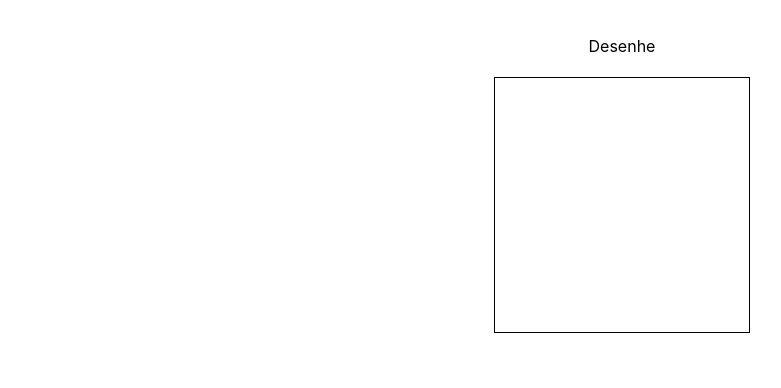
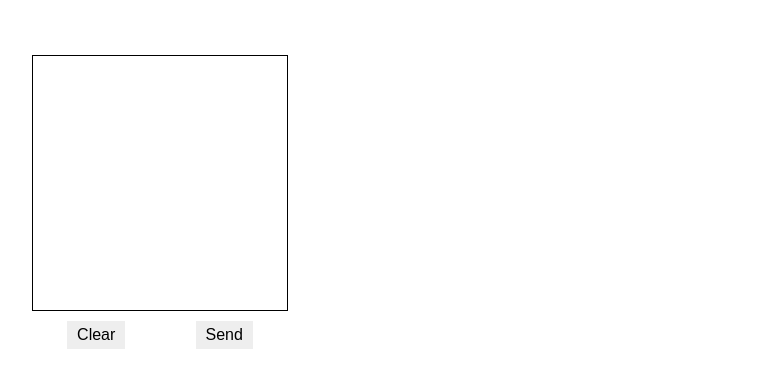
Before and after one commit to LukeLacer/its-i, a Next.js app: page / in a window 1280 px wide. Shown: the top 388 px of the page, without its empty margins (18-799 px from the left). Built offline with nearby package versions, Linux system fonts and the light colour scheme.

Commit message:
canvas draw

```diff
--- a/components/Canvas/index.tsx
+++ b/components/Canvas/index.tsx
@@ -1,16 +1,84 @@
-import React from 'react';
+/* eslint-disable react-hooks/exhaustive-deps */
+import React, { useEffect, useRef, useState } from 'react';
 
-const Canvas = (props: React.DetailedHTMLProps<React.CanvasHTMLAttributes<HTMLCanvasElement>, HTMLCanvasElement>) => {
+interface ICanvasProps extends React.DetailedHTMLProps<React.CanvasHTMLAttributes<HTMLCanvasElement>, HTMLCanvasElement> {
+    width: number;
+    height: number;
+    sendDraw: Function;
+}
+
+const Canvas = (props: ICanvasProps) => {
+    const {width, height, sendDraw} = props;
+
     const canvasStyling = {
-        width: '256px',
-        height: '256px',
+        width: `${width}px`,
+        height: `${height}px`,
         border: '1px solid black',
         cursor: 'crosshair'
+    };
+
+    const [isDrawing, setIsDrawing] = useState(false);
+    const canvasRef = useRef(null);
+    const contextRef = useRef(null);
+
+    useEffect(() => {
+        const canvas = canvasRef.current;
+        canvas.width = width * 2;
+        canvas.height = height * 2;
+
+        const context = canvas.getContext('2d');
+        context.scale(2,2);
+        context.lineCap = 'round';
+        context.strokeStyle = 'black';
+        context.lineWidth = 5;
+        contextRef.current = context;
+    }, []);
+
+
+    const startDrawing = ({nativeEvent}) => {
+        const {offsetX, offsetY} = nativeEvent;
+        contextRef.current.beginPath();
+        contextRef.current.moveTo(offsetX, offsetY);
+        setIsDrawing(true);
     }
-    return <div className='canvas-wrapper'>
-        <p>Desenhe</p>
-        <canvas {...props} style={canvasStyling} />
-    </div>
+
+    const finishDrawing = () => {
+        contextRef.current.closePath();
+        setIsDrawing(false);
+    }
+
+    const draw = ({nativeEvent}) => {
+        if (!isDrawing) return
+        const {offsetX, offsetY} = nativeEvent;
+        contextRef.current.lineTo(offsetX, offsetY);
+        contextRef.current.stroke();
+    }
+
+    const clearDraw = () => {
+        const canvas = canvasRef.current;
+        const context = canvas.getContext('2d');
+
+        context.save();
+        context.setTransform(1, 0, 0, 1, 0, 0);
+        context.clearRect(0, 0, canvas.width, canvas.height);
+        context.restore();
+    }
+
+    return (<div className='canvas-wrapper'>
+        <canvas
+            {...props}
+            style={canvasStyling}
+            onMouseDown={startDrawing}
+            onMouseUp={finishDrawing}
+            onMouseOut={finishDrawing}
+            onMouseMove={draw}
+            ref={canvasRef}
+        />
+        <div className='canvas-button-wrapper'>
+            <button className='canvas-clear-button' onClick={e => clearDraw()}>Clear</button>
+            <button className='canvas-send-button' onClick={e => sendDraw(canvasRef.current.toDataURL())}>Send</button>
+        </div>
+    </div>)
 }
 
 export default Canvas;
--- a/pages/index.js
+++ b/pages/index.js
@@ -2,9 +2,14 @@ import styles from '../styles/Home.module.css'
 import Canvas from '../components/Canvas'
 
 export default function Home() {
+  const sendDraw = (img_data) => {
+    let img = new Image();
+    img.src = img_data;
+    alert('Essa imagem pode ser uma letra "i"');
+  }
   return (
     <>
-      <Canvas />
+      <Canvas width={256} height={256} sendDraw={sendDraw}/>
     </>
   )
 }
--- a/styles/Canvas.css
+++ b/styles/Canvas.css
@@ -1,5 +1,6 @@
 .canvas-wrapper {
-    margin-top: 20px;
+    width: fit-content;
+    margin: 50px;
     display: flex;
     flex-direction: column;
     align-items: center;
@@ -7,3 +8,18 @@
 canvas {
     margin-top: 5px;
 }
+
+.canvas-button-wrapper {
+    width: 100%;
+    display: flex;
+    justify-content: space-around;
+}
+
+.canvas-clear-button, .canvas-send-button {
+    font-size: 1rem;
+    border: none;
+    background: #eee;
+    cursor: pointer;
+    padding: 5px 10px;
+    margin-top: 10px;
+}
```
